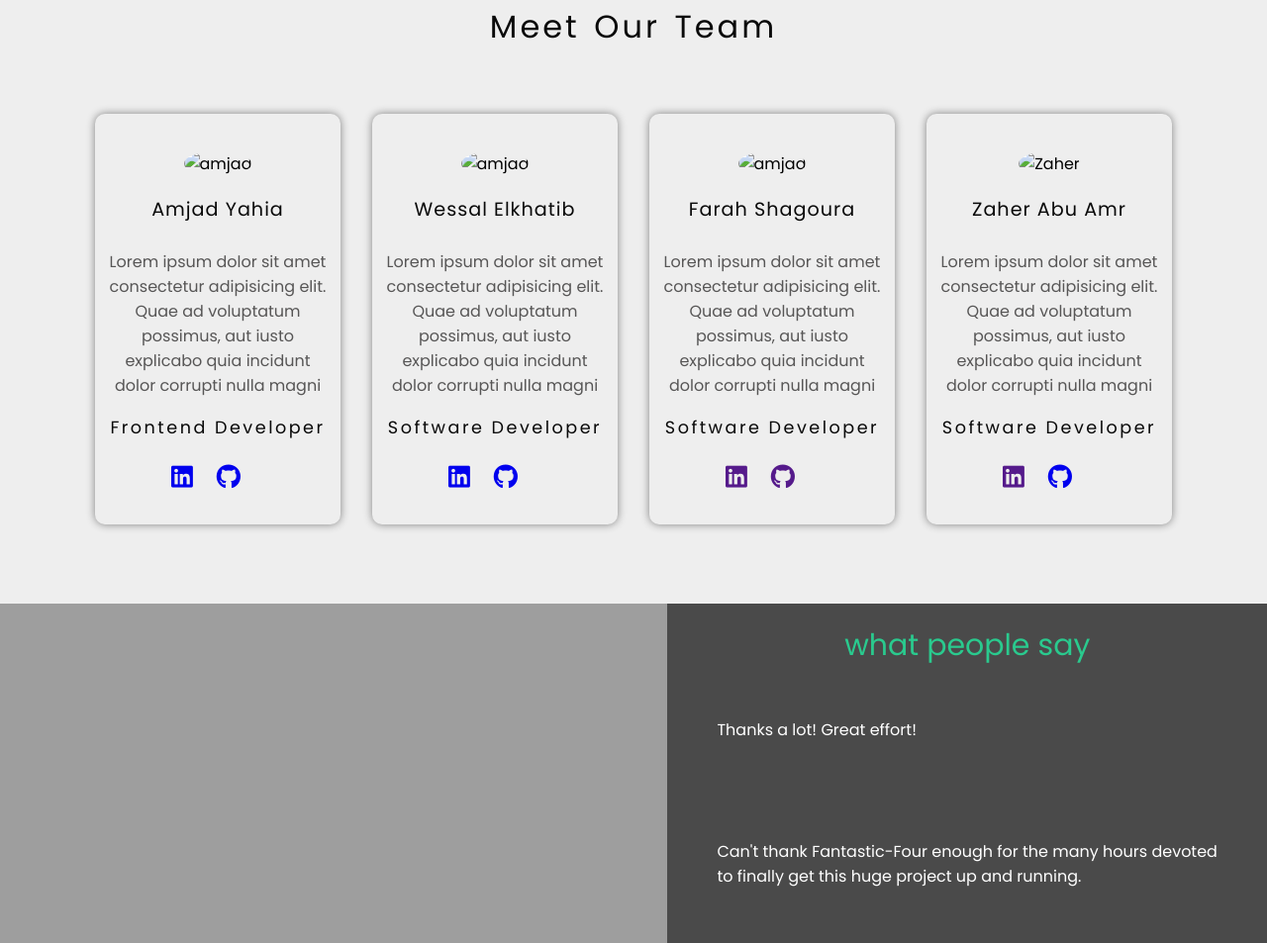
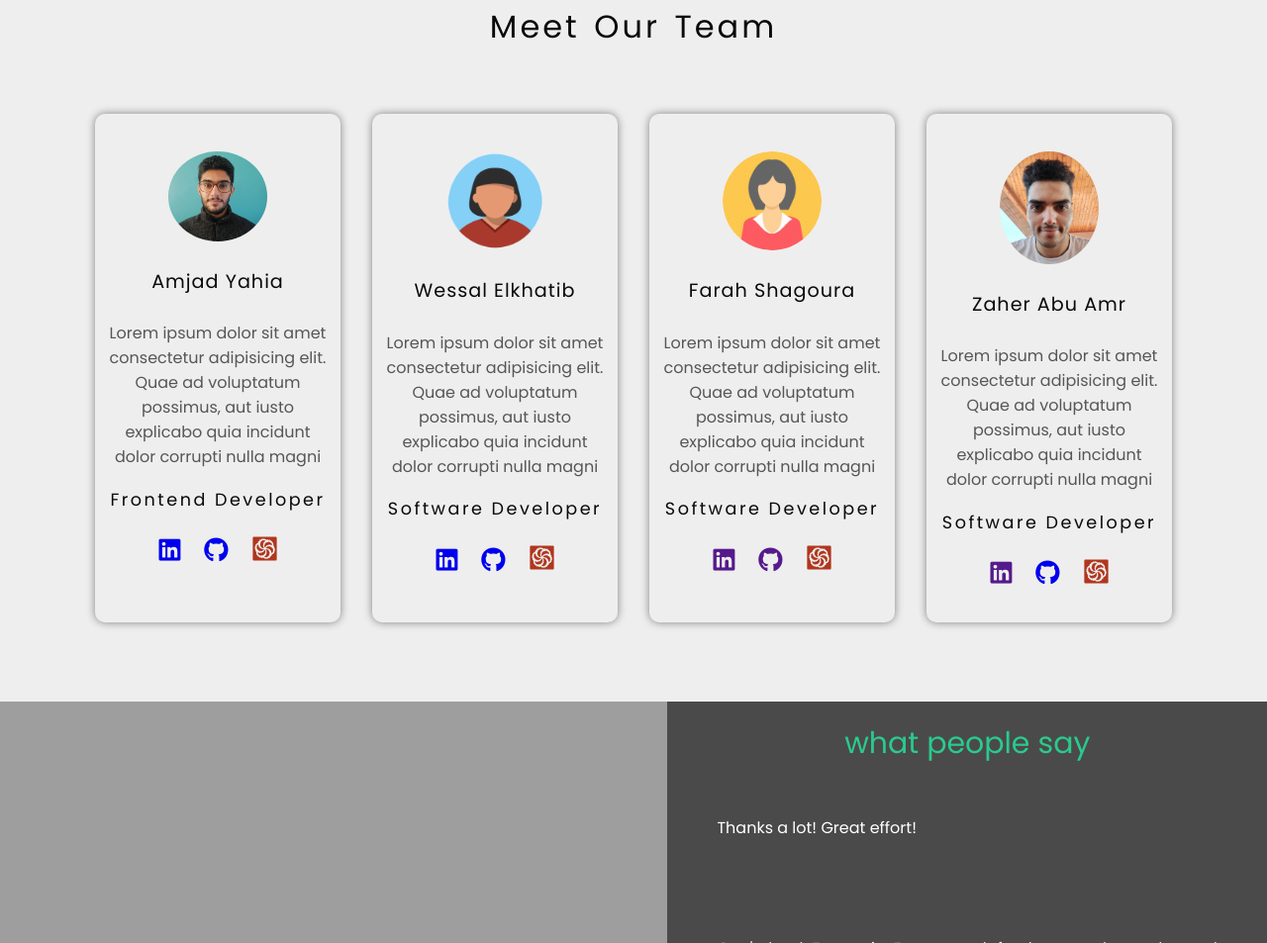
Before and after one commit to GSG-G11/Fantastic-Four, a plain HTML site: page index.html in a window 1280 px wide. Shown: the part 753-1706 px from the top of the page at 99% size. Drawn offline with Linux system fonts and the light colour scheme; the site is published under a folder, as on GitHub Pages, so addresses that start at the root find nothing.

Commit message:
fixed profile pic not showing,changed to use relative path relate #24

```diff
--- a/index.html
+++ b/index.html
@@ -67,7 +67,7 @@
 				<!-- Amjad yahia -->
 				<article class="team-member-card">
 					<figure>
-						<img class="profile-pic" src="/images/amjad.jpeg" alt="amjad" />
+						<img class="profile-pic" src="./images/amjad.jpeg" alt="amjad" />
 						<figcaption>Amjad Yahia</figcaption>
 					</figure>
 					<div class="about-text">
@@ -88,14 +88,14 @@
 							<i class="fab fa-github"></i>
 						</a>
 						<a target='_blank' href="https://www.codewars.com/users/amjed-98">
-							<img src="/images/code-wars.svg" alt="">
+							<img src="./images/code-wars.svg" alt="">
 						</a>
 					</div>
 				</article>
 				<!-- Wessal Elkhatib -->
 				<article class="team-member-card">
 					<figure>
-						<img class="profile-pic" src="/images/wessal.png" alt="amjad" />
+						<img class="profile-pic" src="./images/wessal.png" alt="amjad" />
 						<figcaption>Wessal Elkhatib</figcaption>
 					</figure>
 					<div class="about-text">
@@ -116,7 +116,7 @@
 							<i class="fab fa-github"></i>
 						</a>
 						<a target='_blank' href="https://www.codewars.com/users/WessalJawad">
-							<img src="/images/code-wars.svg" alt="">
+							<img src="./images/code-wars.svg" alt="">
 						</a>
 					</div>
 				</article>
@@ -124,7 +124,7 @@
 				<!-- farahSH -->
 				<article class="team-member-card">
 					<figure>
-						<img class="profile-pic" src="/images/farah.png" alt="amjad" />
+						<img class="profile-pic" src="./images/farah.png" alt="amjad" />
 						<figcaption>Farah Shagoura</figcaption>
 					</figure>
 					<div class="about-text">
@@ -146,7 +146,7 @@
 							<i class="fab fa-github"></i>
 						</a>
 						<a target='_blank' href="">
-							<img src="/images/code-wars.svg" alt="">
+							<img src="./images/code-wars.svg" alt="">
 						</a>
 					</div>
 				</article>
@@ -154,7 +154,7 @@
 				<!-- Zaher Abu Amr -->
 				<article class="team-member-card">
 					<figure>
-						<img class="profile-pic" src="/images/zaher.jpg" alt="Zaher" />
+						<img class="profile-pic" src="./images/zaher.jpg" alt="Zaher" />
 						<figcaption>Zaher Abu Amr</figcaption>
 					</figure>
 					<div class="about-text">
@@ -176,7 +176,7 @@
 							<i class="fab fa-github"></i>
 						</a>
 						<a target='_blank' href="https://www.codewars.com/users/zaher-aa">
-							<img src="/images/code-wars.svg" alt="">
+							<img src="./images/code-wars.svg" alt="">
 						</a>
 					</div>
 				</article>
```
